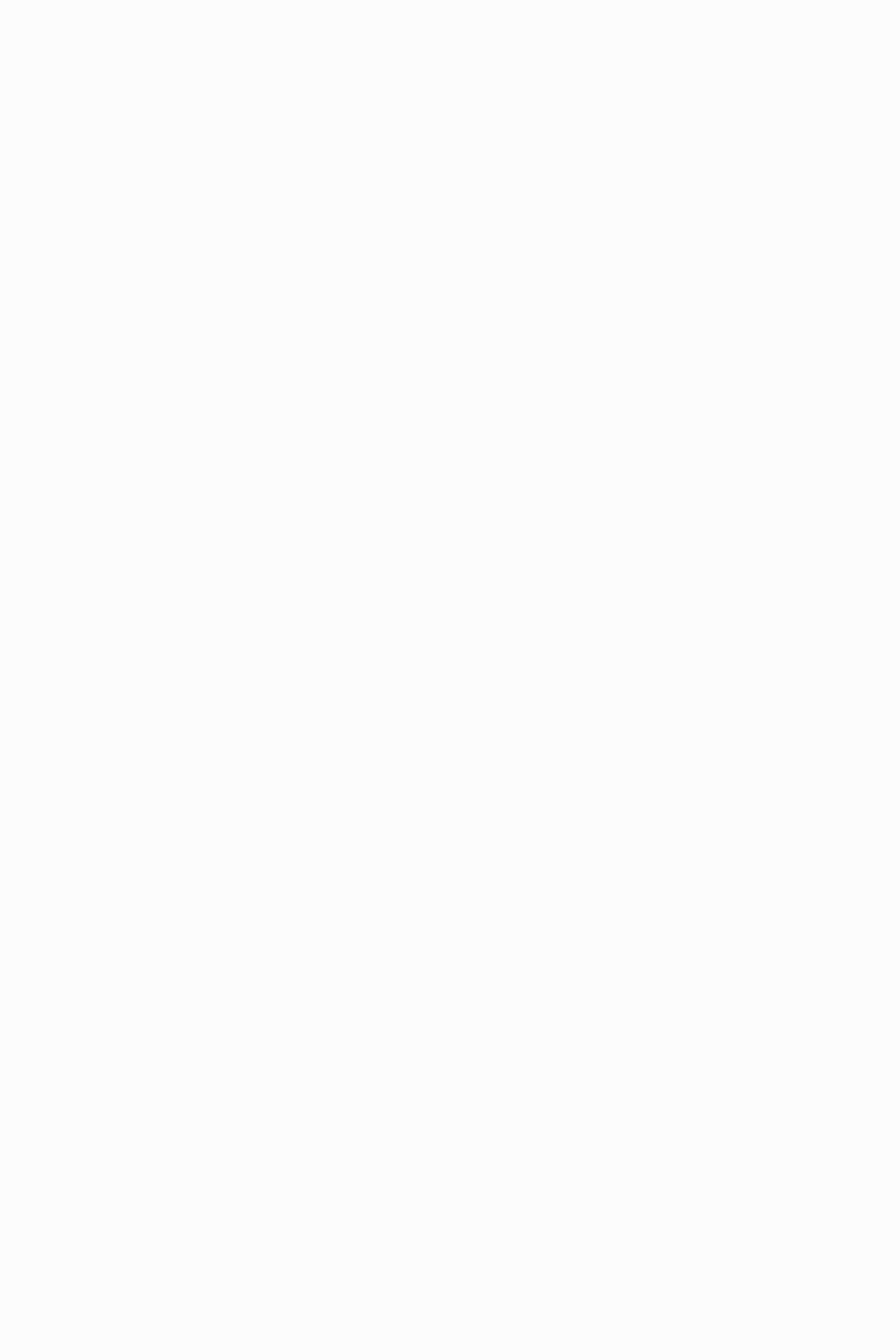
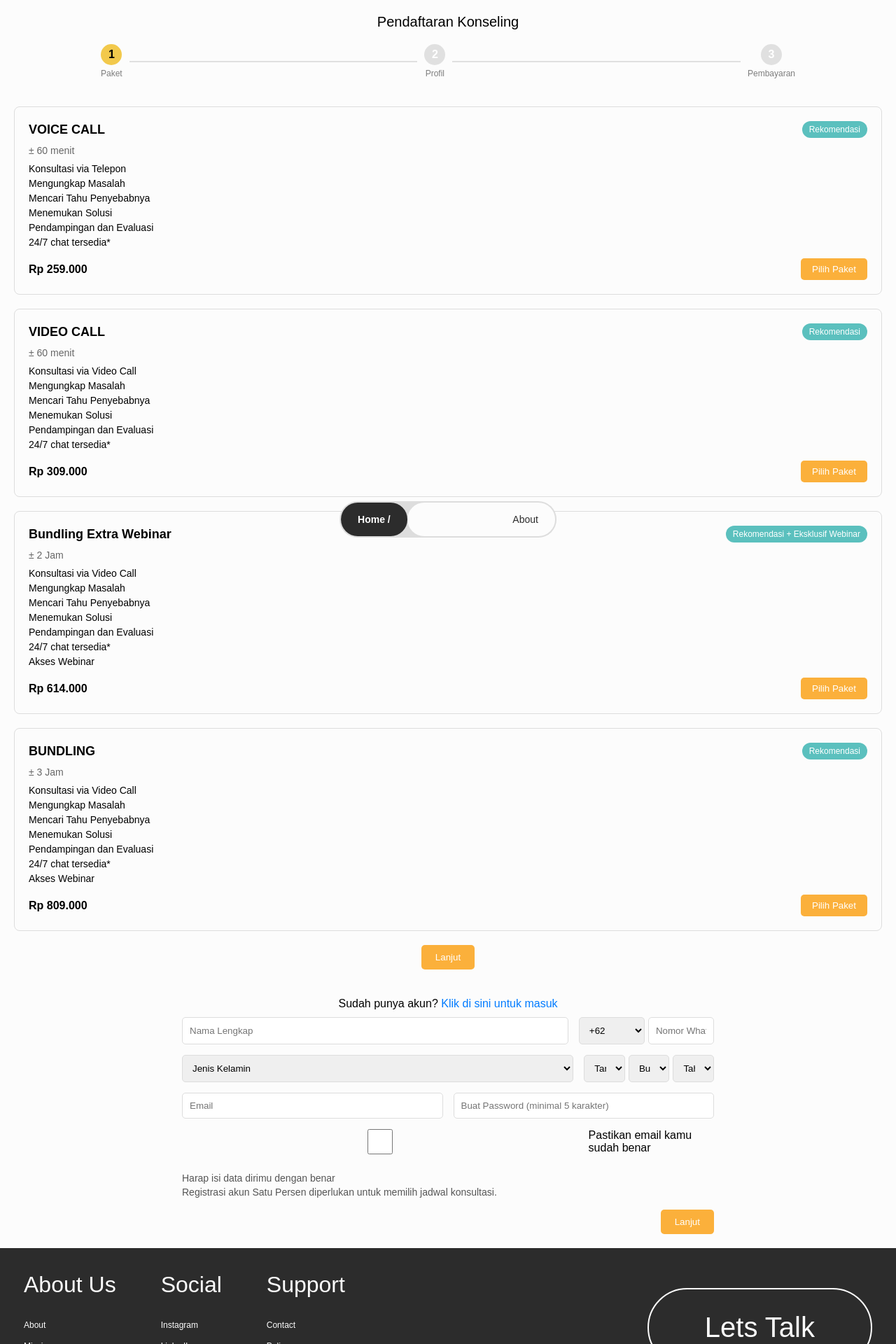
Before and after one commit to AlfaridzaHamdani/MindEase, a React (Vite) app: page /appointment/life-coach/form in a window 1280 px wide. Before the commit this address had no page. Shown: the top 1920 px of the page at 70% size. Before the commit the page ends 800 px from the top, so only its background shows below. Built offline with nearby package versions, Linux system fonts and the light colour scheme.

Commit message:
Add Form component for life coach appointment

```diff
--- /dev/null
+++ b/src/pages/appointment/life-coach/Form.jsx
@@ -0,0 +1,18 @@
+import Navbar from "../../../components/Navbar";
+import Footer from "../../../components/Footer";
+import Package from "../../../components/packageConselingSection";
+import Register from "../../../components/registerSection";
+import ProgressBar from "../../../components/progresBarSection";
+
+const Form = () => {
+  return (
+    <>
+      <Navbar />
+      <ProgressBar />
+      <Package />
+      <Register />
+      <Footer />
+    </>
+  );
+};
+export default Form;
--- a/src/routes/index.jsx
+++ b/src/routes/index.jsx
@@ -4,6 +4,7 @@ import Schedule from "../pages/Schedule";
 import AboutUs from "../pages/AboutUs";
 import Appointment from "../pages/Appointment";
 import LifeCoach from "../pages/LifeCoach";
+import Form from "../pages/appointment/life-coach/Form";
 
 function RoutesIndex() {
   return (
@@ -18,6 +19,8 @@ function RoutesIndex() {
       <Route path="/appointment" element={<Appointment />} />
 
       <Route path="/appointment/life-coach" element={<LifeCoach />} />
+      {/* route for Form.jsx */}
+      <Route path="/appointment/life-coach/form" element={<Form />} />
     </Routes>
   );
 }
```
